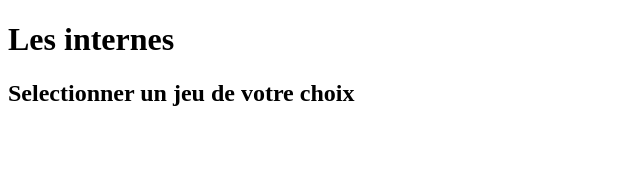
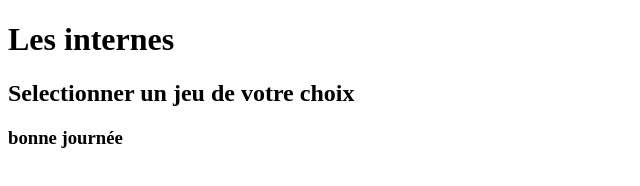
Before and after one commit to mermoudLeJPG/Les-interne-site-web, a plain HTML site: page index.html in a window 1280 px wide. Shown: the whole page, without its empty margins (0-640 px from the left). Drawn offline with Linux system fonts and the light colour scheme.

Commit message:
Update index.html

```diff
--- a/index.html
+++ b/index.html
@@ -11,6 +11,7 @@
     <header>
         <h1> Les internes</h1>
         <h2> Selectionner un jeu de votre choix </h2>
+<h3>bonne journée<h3>
     </header>
 </body>
 
```
